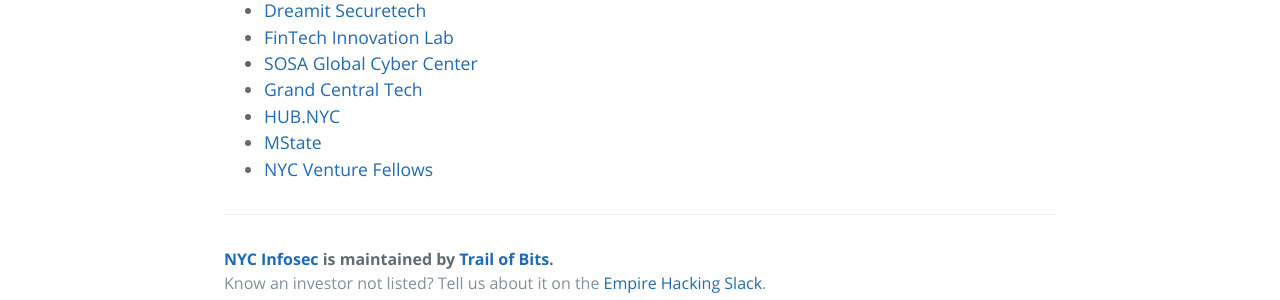
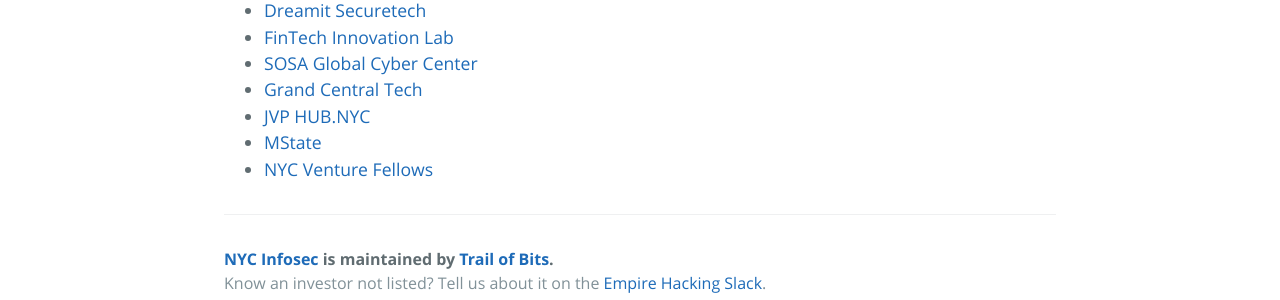
Before and after one commit to trailofbits/nyc-infosec, a Jekyll site: the page built from investors.md, in a window 1280 px wide. Shown: the part 686-986 px from the top of the page. Built offline with Jekyll 4.4.1, drawn with Linux system fonts in a browser that asks for light colours; our own code applies the rules of GitHub Pages for plain Markdown files.

Commit message:
Update investors.md

```diff
--- a/investors.md
+++ b/investors.md
@@ -19,6 +19,6 @@
 * [FinTech Innovation Lab](http://fintechinnovationlab.com/new-york/)
 * [SOSA Global Cyber Center](https://sosa.co/innovation-hubs-2/sosa-nyc/)
 * [Grand Central Tech](http://grandcentraltech.com/)
-* [HUB.NYC](http://hub.nyc/)
+* [JVP HUB.NYC](http://hub.nyc/)
 * [MState](https://www.mstate.io/)
 * [NYC Venture Fellows](http://nycventurefellows.org/)
```
